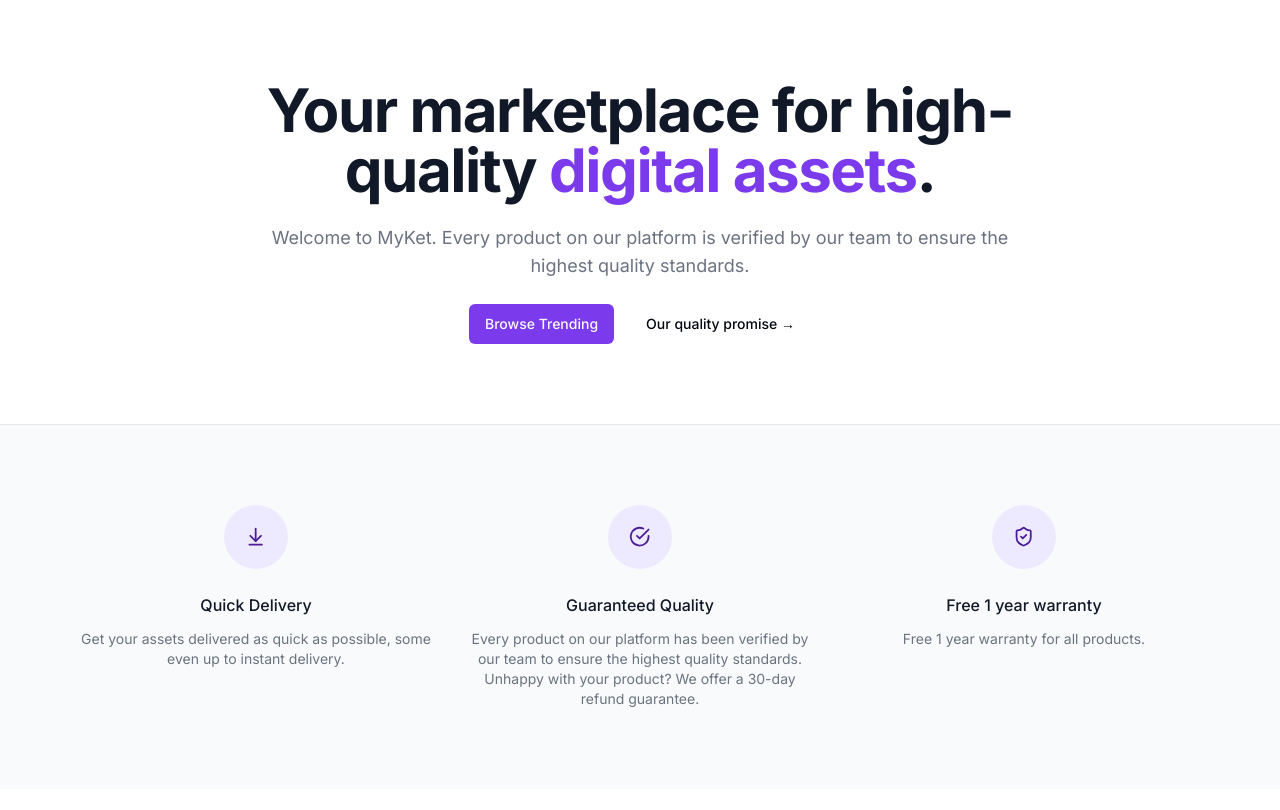
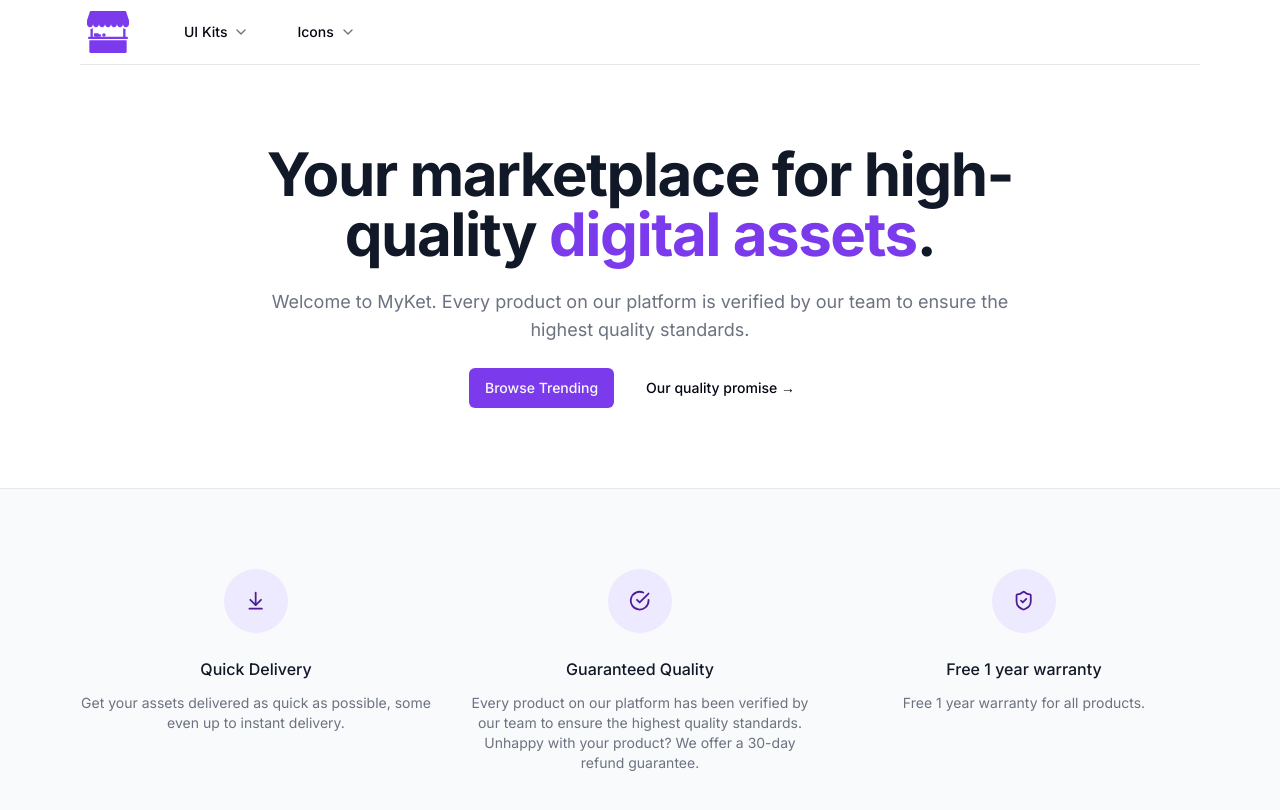
Before and after one commit to hnsia/myket, a Next.js app: page / in a window 1280 px wide. Shown: the top 810 px of the page. Built offline with nearby package versions, Linux system fonts and the light colour scheme.

Commit message:
add initial navbar

```diff
--- a/src/app/layout.tsx
+++ b/src/app/layout.tsx
@@ -2,6 +2,7 @@
 import { Inter } from "next/font/google";
 import "./globals.css";
 import { cn } from "@/lib/utils";
+import Navbar from "@/components/Navbar";
 
 const inter = Inter({ subsets: ["latin"] });
 
@@ -21,6 +22,7 @@
         className={cn("relative h-full font-sans antialiased", inter.className)}
       >
         <main className="relative flex flex-col min-h-screen">
+          <Navbar />
           <div className="flex-grow flex-1">{children}</div>
         </main>
       </body>
--- /dev/null
+++ b/src/components/NavItem.tsx
@@ -0,0 +1,38 @@
+"use client";
+
+import { PRODUCT_CATEGORIES } from "@/config";
+import { Button } from "./ui/button";
+import { ChevronDown } from "lucide-react";
+import { cn } from "@/lib/utils";
+
+type Category = (typeof PRODUCT_CATEGORIES)[number];
+
+interface NavItemProps {
+  category: Category;
+  handleOpen: () => void;
+  isOpen: boolean;
+  isAnyOpen: boolean;
+}
+
+const NavItem = ({ isAnyOpen, category, handleOpen, isOpen }: NavItemProps) => {
+  return (
+    <div className="flex">
+      <div className="relative flex items-center">
+        <Button
+          className="gap-1.5"
+          onClick={handleOpen}
+          variant={isOpen ? "secondary" : "ghost"}
+        >
+          {category.label}
+          <ChevronDown
+            className={cn("h-4 w-4 transition-all text-muted-foreground", {
+              "-rotate-180": isOpen,
+            })}
+          />
+        </Button>
+      </div>
+    </div>
+  );
+};
+
+export default NavItem;
--- /dev/null
+++ b/src/components/NavItems.tsx
@@ -0,0 +1,39 @@
+"use client";
+
+import { PRODUCT_CATEGORIES } from "@/config";
+import { useState } from "react";
+import NavItem from "./NavItem";
+
+const NavItems = () => {
+  const [activeIndex, setActiveIndex] = useState<number | null>(null);
+
+  const isAnyOpen = activeIndex !== null;
+
+  return (
+    <div className="flex gap-4 h-full">
+      {PRODUCT_CATEGORIES.map((category, i) => {
+        const handleOpen = () => {
+          if (activeIndex === i) {
+            setActiveIndex(null);
+          } else {
+            setActiveIndex(i);
+          }
+        };
+
+        const isOpen = i === activeIndex;
+
+        return (
+          <NavItem
+            category={category}
+            handleOpen={handleOpen}
+            isOpen={isOpen}
+            key={category.value}
+            isAnyOpen={isAnyOpen}
+          />
+        );
+      })}
+    </div>
+  );
+};
+
+export default NavItems;
--- /dev/null
+++ b/src/components/Navbar.tsx
@@ -0,0 +1,35 @@
+import Link from "next/link";
+import MaxWidthWrapper from "./MaxWidthWrapper";
+import { Icons } from "./Icons";
+import NavItems from "./NavItems";
+
+const Navbar = () => {
+  return (
+    <div className="bg-white sticky z-50 top-0 inset-x-0 h-16">
+      <header className="relative bg-white">
+        {/* <div className="w-full"> */}
+        <MaxWidthWrapper>
+          <div className="border-b border-gray-200">
+            <div className="flex h-16 items-center">
+              {/* TODO: Mobile nav */}
+
+              <div className="ml-4 flex lg:ml-0">
+                <Link href="/">
+                  <Icons.logo className="h-14 w-14" />
+                </Link>
+              </div>
+
+              <div className="hidden z-50 lg:ml-8 lg:block lg:self-stretch">
+                <NavItems />
+              </div>
+            </div>
+          </div>
+        </MaxWidthWrapper>
+
+        {/* </div> */}
+      </header>
+    </div>
+  );
+};
+
+export default Navbar;
--- /dev/null
+++ b/src/config/index.ts
@@ -0,0 +1,44 @@
+export const PRODUCT_CATEGORIES = [
+  {
+    label: "UI Kits",
+    value: "ui_kits" as const,
+    featured: [
+      {
+        name: "Editor Picks",
+        href: "#",
+        imageSrc: "/nav/ui-kits/mixed.jpg",
+      },
+      {
+        name: "New Arrivals",
+        href: "#",
+        imageSrc: "/nav/ui-kits/blue.jpg",
+      },
+      {
+        name: "Best Sellers",
+        href: "#",
+        imageSrc: "/nav/ui-kits/purple.jpg",
+      },
+    ],
+  },
+  {
+    label: "Icons",
+    value: "icons" as const,
+    featured: [
+      {
+        name: "Favorite Icon Picks",
+        href: "#",
+        imageSrc: "/nav/icons/picks.jpg",
+      },
+      {
+        name: "New Arrivals",
+        href: "#",
+        imageSrc: "/nav/icons/new.jpg",
+      },
+      {
+        name: "Best Selling Icons",
+        href: "#",
+        imageSrc: "/nav/icons/bestsellers.jpg",
+      },
+    ],
+  },
+];
```
